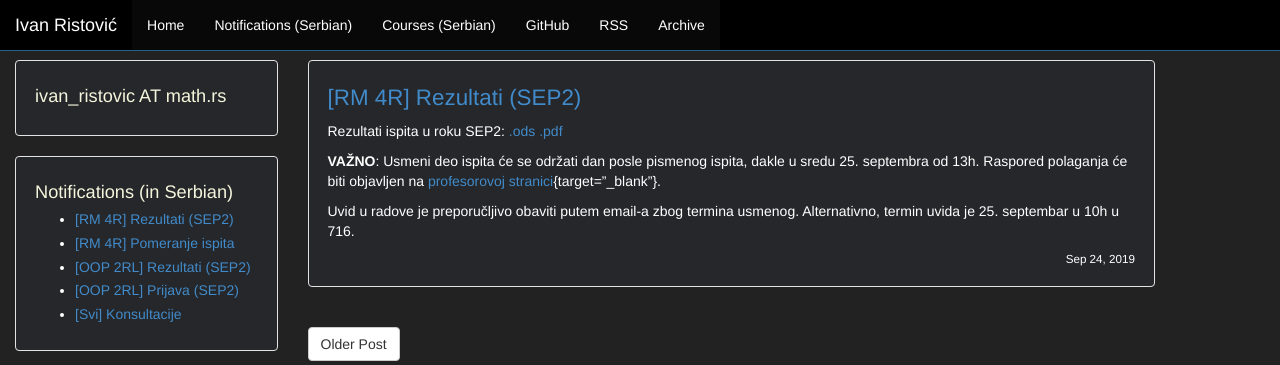
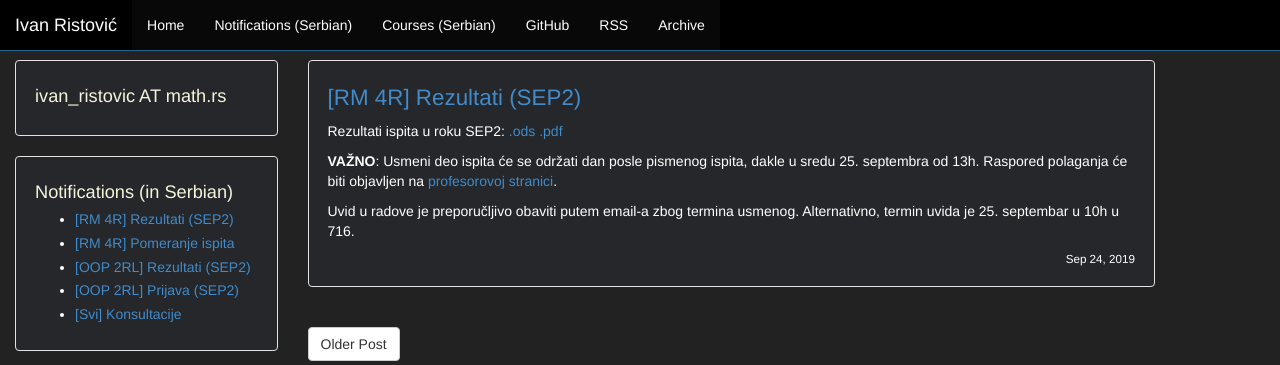
Before and after one commit to ivan-ristovic/ivan-ristovic.github.io, a Jekyll site: the page built from _posts/2019/2019-09-24-rmr-results.md, in a window 1280 px wide. Shown: the top 365 px of the page. Built offline with Jekyll 4.4.1, drawn with Linux system fonts in a browser that asks for light colours.

Commit message:
Fix typo

```diff
--- a/_posts/2019/2019-09-24-rmr-results.md
+++ b/_posts/2019/2019-09-24-rmr-results.md
@@ -13,7 +13,7 @@ Rezultati ispita u roku SEP2:
 
 **VAŽNO**: Usmeni deo ispita će se održati dan posle pismenog ispita, dakle
 u sredu 25. septembra od 13h. Raspored polaganja će biti objavljen na
-[profesorovoj stranici](http://poincare.matf.bg.ac.rs/~kartelj/?content=RM){target="_blank"}.
+[profesorovoj stranici](http://poincare.matf.bg.ac.rs/~kartelj/?content=RM){:target="_blank"}.
 
 Uvid u radove je preporučljivo obaviti putem email-a zbog termina usmenog.
 Alternativno, termin uvida je 25. septembar u 10h u 716.
```
